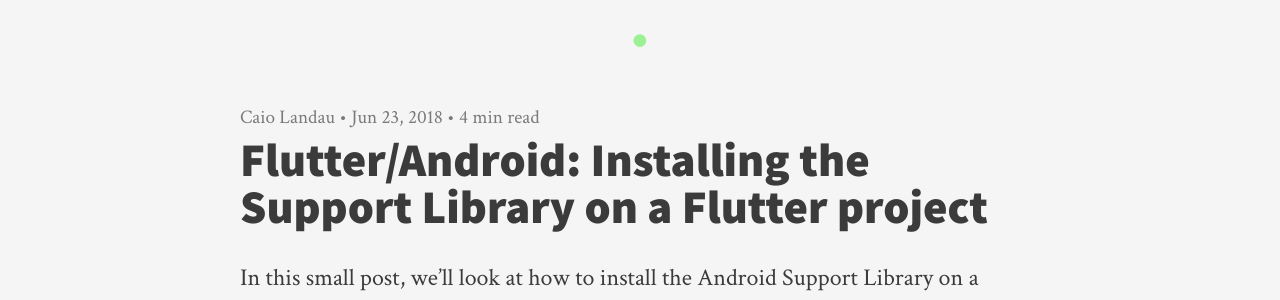
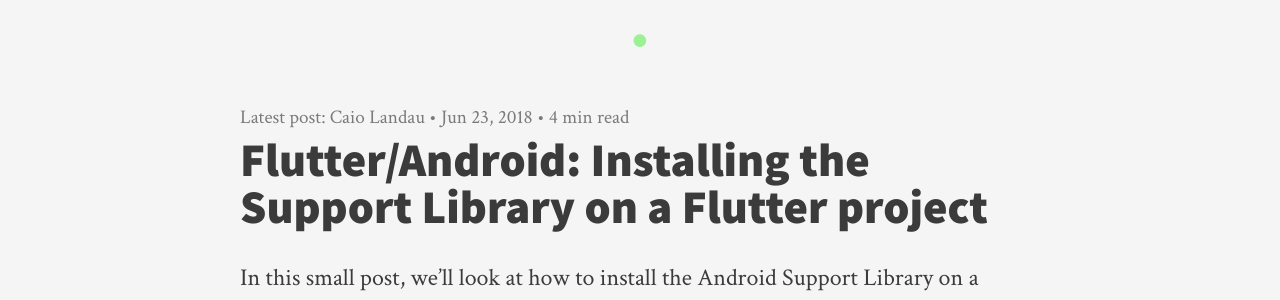
Before and after one commit to Caioflandau/caioflandau.github.io, a Jekyll site: the page built from index.html, in a window 1280 px wide. Shown: the part 236-536 px from the top of the page. Built offline with Jekyll 4.4.1, drawn with Linux system fonts in a browser that asks for light colours; nearby versions of some CDN libraries; the list of posts is cut into pages by our own code.

Commit message:
Changing profile picture + small config change

```diff
--- a/_config.yml
+++ b/_config.yml
@@ -126,6 +126,7 @@ paypal:
 
 var_on_the_web: On the web
 var_read: Read # Text after each post summary on the homepage.
+var_latest_post: "Latest post:"
 var_newer: Newer
 var_older: Older
 var_next_post: Next post
@@ -144,6 +145,7 @@ var_your_message: Your message
 
 # You don't have to change these.
 
+plugins: [jekyll-paginate]
 exclude: [vendor]
 highlighter: rouge
 markdown: kramdown
--- a/_config_dev.yml
+++ b/_config_dev.yml
@@ -117,6 +117,7 @@ paypal:
 
 var_on_the_web: On the web
 var_read: Read # Text after each post summary on the homepage.
+var_latest_post: "Latest post:"
 var_newer: Newer
 var_older: Older
 var_next_post: Next post
--- a/index.html
+++ b/index.html
@@ -16,6 +16,9 @@ home: true
 
   <article>
     <span class="meta">
+      {% if paginator.per_page == 1 %}
+      {{ site.var_latest_post }}
+      {% endif %}
       {% if site.display-author-front-page %}
         {% if post.author.name %}
           {{ post.author.name }} •
```
Also changed, not shown: Gemfile.lock, 1 other file.
